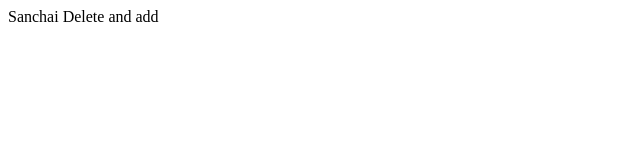
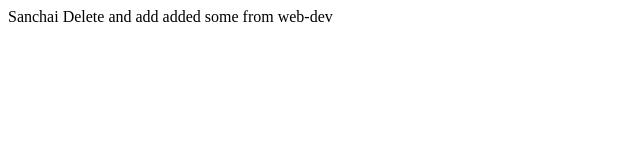
Before and after one commit to DiwasDev/TestRepo, a plain HTML site: page web/index.html in a window 1280 px wide. Shown: the whole page, without its empty margins (0-640 px from the left). Drawn offline with Linux system fonts and the light colour scheme.

Commit message:
Added something

```diff
--- a/web/index.html
+++ b/web/index.html
@@ -9,6 +9,6 @@
     Sanchai
 
 
-    Delete and add
+    Delete and add added some from web-dev
 </body>
 </html>
```
